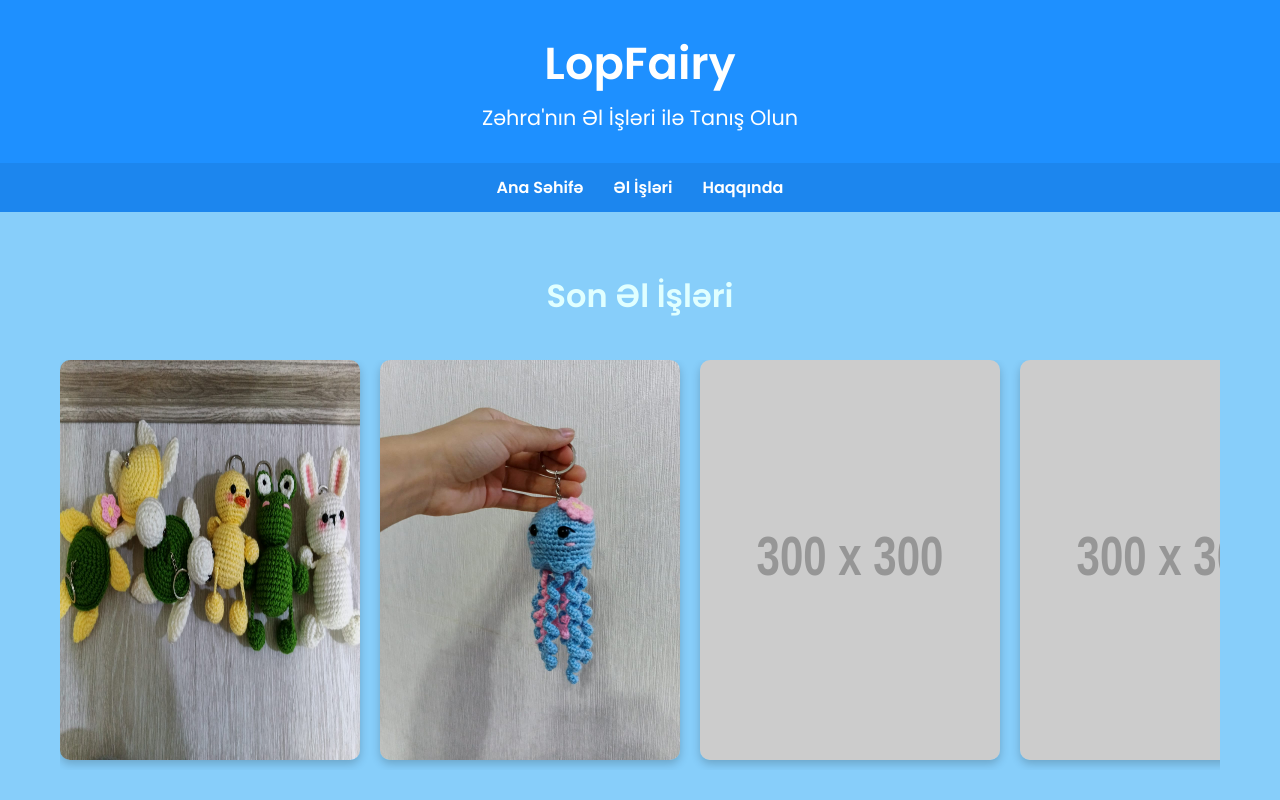
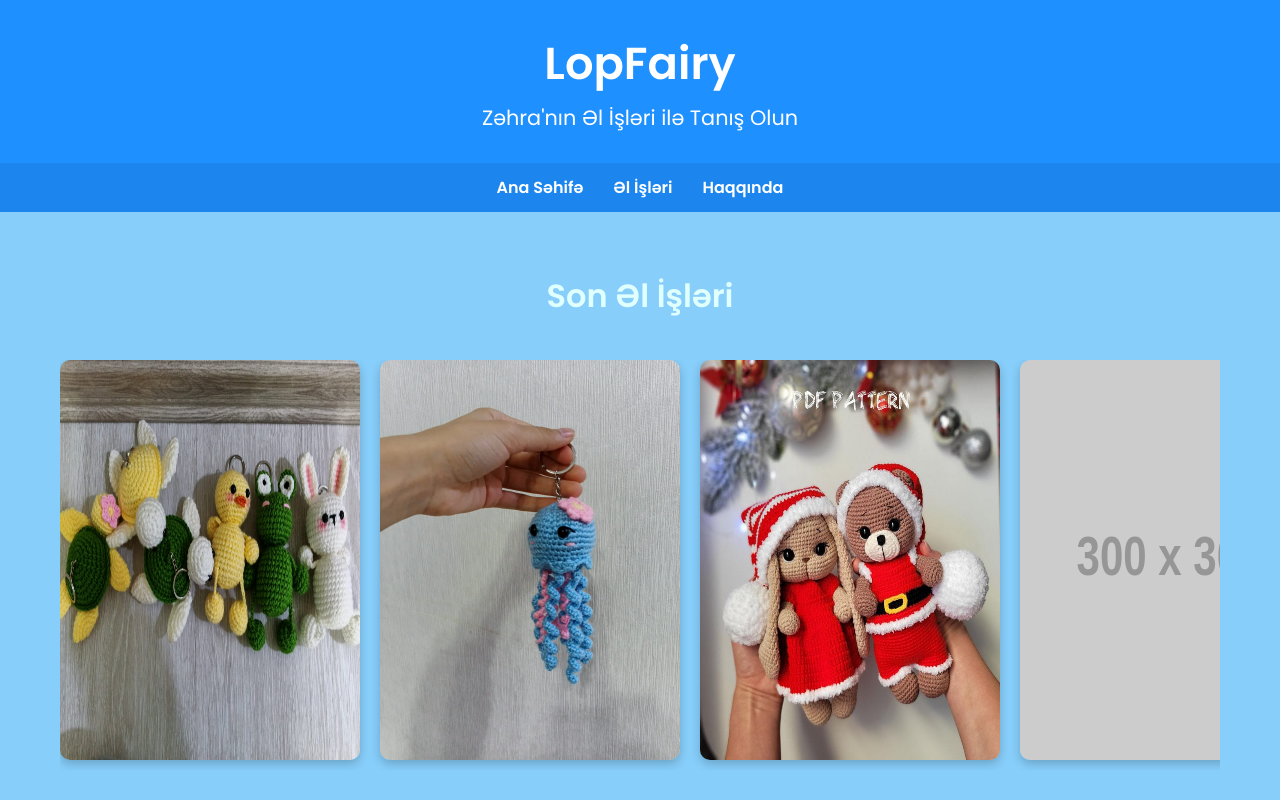
Before and after one commit to qurban44/lopfairy.github.io, a plain HTML site: page index.html in a window 1280 px wide. Shown: the top 800 px of the page. Drawn offline with Linux system fonts and the light colour scheme; placeholder pictures from the web are drawn by us.

Commit message:
Update index.html

```diff
--- a/index.html
+++ b/index.html
@@ -83,7 +83,7 @@
     <div class="slider">
       <img src="images/WhatsApp Image 2025-11-02 at 15.06.48.jpeg"="İş 1">
       <img src="images/WhatsApp Image 2025-11-02 at 15.06.49.jpeg" alt="İş 2">
-      <img src="https://via.placeholder.com/300x300?text=İş+3" alt="İş 3">
+      <img src="images/WhatsApp Image 2025-11-02 at 15.07.04.jpeg" alt="İş 3">
       <img src="https://via.placeholder.com/300x300?text=İş+4" alt="İş 4">
     </div>
   </section>
```
